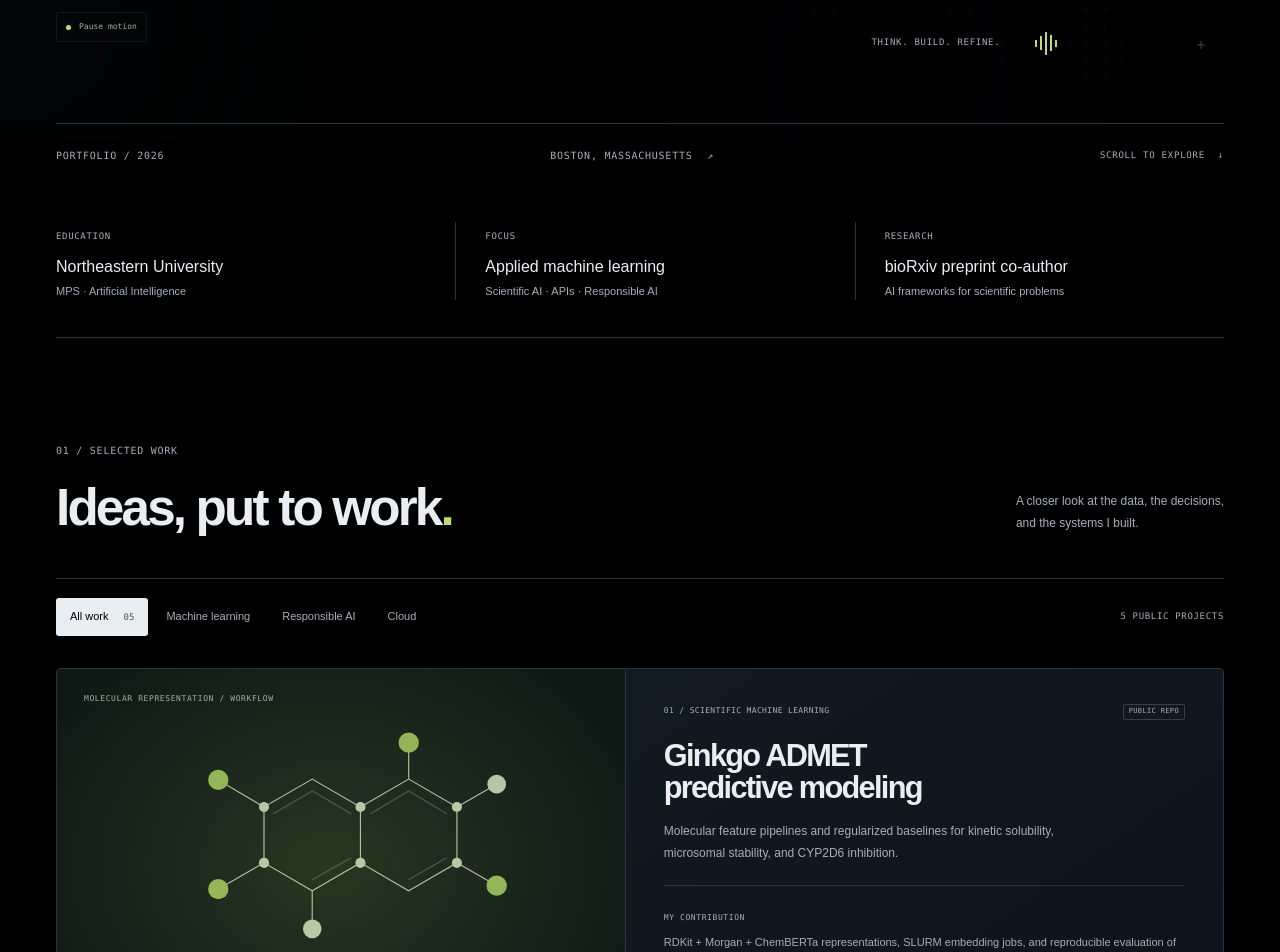
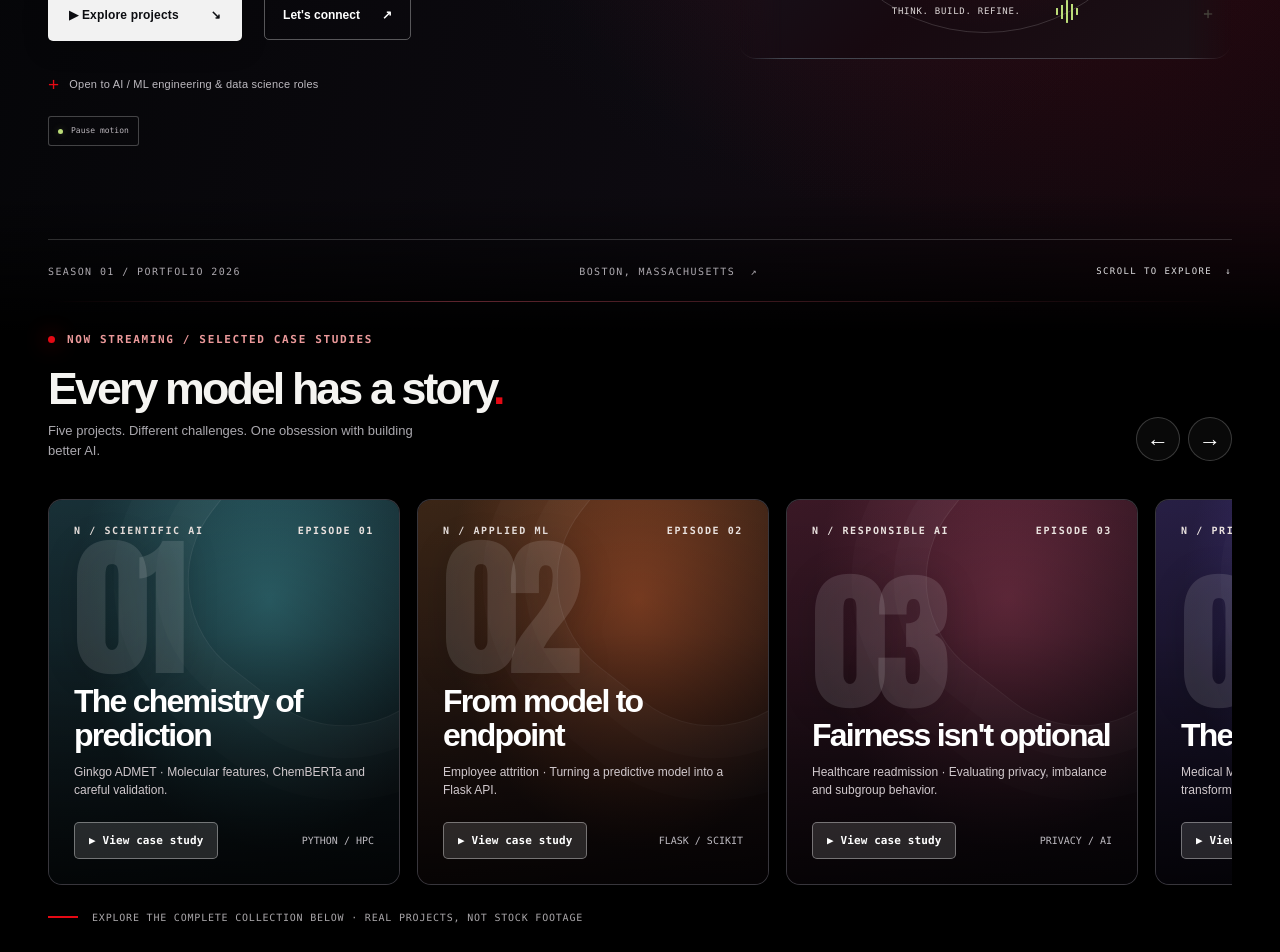
Before and after one commit to Nkreddy15/Nkreddy15.github.io, a website: page index.html in a window 1280 px wide. Shown: the part 660-1612 px from the top of the page. Drawn offline with Linux system fonts and the light colour scheme.

Commit message:
Introduce cinematic landing hero and interactive story collection

```diff
--- a/index.html
+++ b/index.html
@@ -15,8 +15,10 @@
   <link rel="icon" href="./assets/favicon.svg" type="image/svg+xml">
   <style id="critical-theme">:root{color-scheme:dark}html,body{background:#000;color:#e9eef3}@media screen{html,body{background:#000!important}}</style>
   <link rel="stylesheet" href="./styles.css">
+  <link rel="stylesheet" href="./cinematic.css">
   <script src="./site-data.js" defer></script>
   <script src="./app.js" defer></script>
+  <script src="./cinematic.js" defer></script>
   <noscript><style>.detail-link,.filter-group,.menu-toggle,#copy-email{display:none!important}@media(max-width:640px){.site-header{position:relative}.header-inner{height:auto;padding:16px 0;flex-wrap:wrap;gap:15px}.main-nav{display:flex;position:static;box-shadow:none;flex-direction:row;flex-wrap:wrap;gap:14px;padding:0;border:0;width:100%}.main-nav>a{padding:5px 0;font-size:10px}.main-nav .nav-resume{margin:0;padding:5px 10px}}</style></noscript>
   <script type="application/ld+json">
     {"@context":"https://schema.org","@type":"Person","name":"Nikhil Kumar Reddy Chalamalla","alternateName":"Nikhil Reddy","description":"Artificial intelligence graduate focused on applied machine learning, scientific AI, and responsible AI.","sameAs":["https://github.com/Nkreddy15","https://www.linkedin.com/in/nikhilreddy15/","https://www.researchgate.net/scientific-contributions/Nikhil-Kumar-Reddy-Chalamalla-2355900619"],"alumniOf":[{"@type":"CollegeOrUniversity","name":"Northeastern University"},{"@type":"CollegeOrUniversity","name":"CMR Institute of Technology"}],"knowsAbout":["Machine Learning","Cheminformatics","Responsible Artificial Intelligence","Python","Cloud Architecture"]}
@@ -31,7 +33,7 @@
       <a class="brand" href="#home" aria-label="Nikhil Reddy, home"><span class="brand-symbol" aria-hidden="true">N<span>.</span></span><span class="brand-name">NIKHIL REDDY</span></a>
       <button class="menu-toggle" type="button" aria-expanded="false" aria-controls="main-nav"><span>Menu</span><span class="menu-lines" aria-hidden="true"></span></button>
       <nav id="main-nav" class="main-nav" aria-label="Main navigation">
-        <a href="#work">Work</a><a href="#about">About</a><a href="#research">Research</a><a href="#certificates">Certificates</a><a href="#contact">Contact</a>
+        <a href="#work">Projects</a><a href="#about">About</a><a href="#research">Research</a><a href="#certificates">Certificates</a><a href="#contact">Contact</a>
         <a class="nav-resume" href="./assets/Nikhil-Reddy-Resume.pdf" target="_blank" rel="noopener noreferrer">Résumé <span aria-hidden="true">↗</span></a>
       </nav>
     </div>
@@ -40,16 +42,16 @@
   <main id="main">
     <section class="hero section-wrap" id="home" aria-labelledby="hero-title">
       <div class="hero-copy">
-        <div class="eyebrow"><span class="status-dot" aria-hidden="true"></span> APPLIED AI · MACHINE LEARNING · RESEARCH</div>
-        <h1 id="hero-title">Curiosity<span class="accent-period">.</span><br>Engineered<span class="accent-period">.</span></h1>
-        <p class="hero-intro">I'm <strong>Nikhil Reddy.</strong> I turn complex data into thoughtful AI systems — from molecular machine learning to responsible healthcare AI.</p>
-        <div class="hero-actions"><a class="button button-dark" href="#work">Explore my work <span aria-hidden="true">↘</span></a><a class="text-link" href="https://www.linkedin.com/in/nikhilreddy15/" target="_blank" rel="noopener noreferrer">Let's connect <span aria-hidden="true">↗</span></a></div>
+        <div class="eyebrow"><span class="status-dot" aria-hidden="true"></span> N / ORIGINAL · AI ENGINEERING · RESEARCH</div>
+        <h1 id="hero-title">NIKHIL<span class="accent-period">.</span><br>REDDY</h1>
+        <p class="hero-intro">I'm <strong>Nikhil Reddy.</strong> I build intelligent systems and investigate what makes them trustworthy — from molecular machine learning to responsible healthcare AI.</p>
+        <div class="hero-actions"><a class="button button-dark" href="#work">▶ Explore projects <span aria-hidden="true">↘</span></a><a class="text-link" href="https://www.linkedin.com/in/nikhilreddy15/" target="_blank" rel="noopener noreferrer">Let's connect <span aria-hidden="true">↗</span></a></div>
         <div class="hero-availability"><span class="plus" aria-hidden="true">+</span> Open to AI / ML engineering & data science roles</div>
         <button id="motion-toggle" class="motion-toggle" type="button" aria-pressed="false" hidden><span class="motion-indicator" aria-hidden="true"></span><span id="motion-label">Pause motion</span></button>
       </div>
       <div class="hero-art" aria-hidden="true">
         <div class="art-cross cross-top">+</div><div class="art-cross cross-bottom">+</div>
-        <div class="art-label">A CURIOUS MIND / IN MOTION</div>
+        <div class="art-label">THE SCIENCE BEHIND THE STORY</div>
         <div class="orbital-scene">
           <div class="orbit-halo"></div><div class="orbit-equator"></div>
           <div class="sphere-spin"><div class="sphere-ring ring-1"></div><div class="sphere-ring ring-2"></div><div class="sphere-ring ring-3"></div><div class="sphere-ring ring-4"></div><div class="sphere-ring ring-5"></div><div class="sphere-ring ring-6"></div><div class="sphere-ring ring-7"></div><div class="sphere-ring ring-8"></div></div>
@@ -58,7 +60,44 @@
         </div>
         <div class="art-bottom"><span>THINK. BUILD. REFINE.</span><span class="mini-bars"><i></i><i></i><i></i><i></i><i></i></span></div>
       </div>
-      <div class="hero-bottom mono"><span>PORTFOLIO / 2026</span><span>BOSTON, MASSACHUSETTS <span class="small-arrow" aria-hidden="true">↗</span></span><a href="#work">SCROLL TO EXPLORE <span aria-hidden="true">↓</span></a></div>
+      <div class="hero-bottom mono"><span>SEASON 01 / PORTFOLIO 2026</span><span>BOSTON, MASSACHUSETTS <span class="small-arrow" aria-hidden="true">↗</span></span><a href="#work">SCROLL TO EXPLORE <span aria-hidden="true">↓</span></a></div>
+    </section>
+
+
+    <section class="cinema-collection section-wrap" id="featured" aria-labelledby="cinema-featured-title">
+      <span class="cinema-kicker">NOW STREAMING / SELECTED CASE STUDIES</span>
+      <div class="cinema-heading-row">
+        <div><h2 id="cinema-featured-title">Every model has a story<span class="accent-period">.</span></h2><p>Five projects. Different challenges. One obsession with building better AI.</p></div>
+        <div class="cinema-controls" role="group" aria-label="Scroll featured projects"><button type="button" class="cinema-arrow" data-rail-direction="-1" aria-label="Previous featured projects">←</button><button type="button" class="cinema-arrow" data-rail-direction="1" aria-label="Next featured projects">→</button></div>
+      </div>
+      <div class="cinema-rail" id="cinema-rail" aria-label="Featured project stories" tabindex="0">
+        <article class="cinema-poster p-science">
+          <div class="cinema-poster-inner"><div class="cinema-poster-episode"><span>N / SCIENTIFIC AI</span><span>EPISODE 01</span></div><div class="cinema-poster-number" aria-hidden="true">01</div>
+          <h3 class="cinema-poster-title">The chemistry of prediction</h3><p class="cinema-poster-subtitle">Ginkgo ADMET · Molecular features, ChemBERTa and careful validation.</p>
+          <div class="cinema-poster-bottom"><button type="button" class="cinema-open" data-cinema-project="ginkgo">▶ View case study</button><span class="cinema-duration">PYTHON / HPC</span></div></div>
+        </article>
+        <article class="cinema-poster p-engineer">
+          <div class="cinema-poster-inner"><div class="cinema-poster-episode"><span>N / APPLIED ML</span><span>EPISODE 02</span></div><div class="cinema-poster-number" aria-hidden="true">02</div>
+          <h3 class="cinema-poster-title">From model to endpoint</h3><p class="cinema-poster-subtitle">Employee attrition · Turning a predictive model into a Flask API.</p>
+          <div class="cinema-poster-bottom"><button type="button" class="cinema-open" data-cinema-project="attrition">▶ View case study</button><span class="cinema-duration">FLASK / SCIKIT</span></div></div>
+        </article>
+        <article class="cinema-poster p-health">
+          <div class="cinema-poster-inner"><div class="cinema-poster-episode"><span>N / RESPONSIBLE AI</span><span>EPISODE 03</span></div><div class="cinema-poster-number" aria-hidden="true">03</div>
+          <h3 class="cinema-poster-title">Fairness isn't optional</h3><p class="cinema-poster-subtitle">Healthcare readmission · Evaluating privacy, imbalance and subgroup behavior.</p>
+          <div class="cinema-poster-bottom"><button type="button" class="cinema-open" data-cinema-project="readmission">▶ View case study</button><span class="cinema-duration">PRIVACY / AI</span></div></div>
+        </article>
+        <article class="cinema-poster p-security">
+          <div class="cinema-poster-inner"><div class="cinema-poster-episode"><span>N / PRIVACY RESEARCH</span><span>EPISODE 04</span></div><div class="cinema-poster-number" aria-hidden="true">04</div>
+          <h3 class="cinema-poster-title">The cost of privacy</h3><p class="cinema-poster-subtitle">Medical ML · Studying the tradeoff between privacy transformations and accuracy.</p>
+          <div class="cinema-poster-bottom"><button type="button" class="cinema-open" data-cinema-project="privacy">▶ View case study</button><span class="cinema-duration">DATA / ETHICS</span></div></div>
+        </article>
+        <article class="cinema-poster p-cloud">
+          <div class="cinema-poster-inner"><div class="cinema-poster-episode"><span>N / CLOUD SYSTEMS</span><span>EPISODE 05</span></div><div class="cinema-poster-number" aria-hidden="true">05</div>
+          <h3 class="cinema-poster-title">Architecture for scale</h3><p class="cinema-poster-subtitle">AWS medical SaaS · A documented cloud migration design case study.</p>
+          <div class="cinema-poster-bottom"><button type="button" class="cinema-open" data-cinema-project="aws">▶ View case study</button><span class="cinema-duration">AWS / CLOUD</span></div></div>
+        </article>
+      </div>
+      <p class="cinema-endnote">EXPLORE THE COMPLETE COLLECTION BELOW · REAL PROJECTS, NOT STOCK FOOTAGE</p>
     </section>
 
     <div class="credential-strip section-wrap" aria-label="Areas of experience">
@@ -68,7 +107,7 @@
     </div>
 
     <section class="work-section section-wrap section-space" id="work" aria-labelledby="work-title">
-      <div class="section-heading"><div><p class="eyebrow section-index">01 / SELECTED WORK</p><h2 id="work-title">Ideas, put to work<span class="accent-period">.</span></h2></div><p class="section-intro">A closer look at the data, the decisions,<br class="desktop-br"> and the systems I built.</p></div>
+      <div class="section-heading"><div><p class="eyebrow section-index">02 / EXPLORE THE PROJECTS</p><h2 id="work-title">The full collection<span class="accent-period">.</span></h2></div><p class="section-intro">A closer look at the data, the decisions,<br class="desktop-br"> and the systems I built.</p></div>
       <div class="work-toolbar"><div class="filter-group" role="group" aria-label="Filter public projects"><button type="button" class="filter active" data-filter="all" aria-pressed="true">All work <span>05</span></button><button type="button" class="filter" data-filter="ml" aria-pressed="false">Machine learning</button><button type="button" class="filter" data-filter="responsible" aria-pressed="false">Responsible AI</button><button type="button" class="filter" data-filter="cloud" aria-pressed="false">Cloud</button></div><span id="project-count" class="mono" aria-live="polite">5 PUBLIC PROJECTS</span></div>
 
       <div class="project-grid">
```
